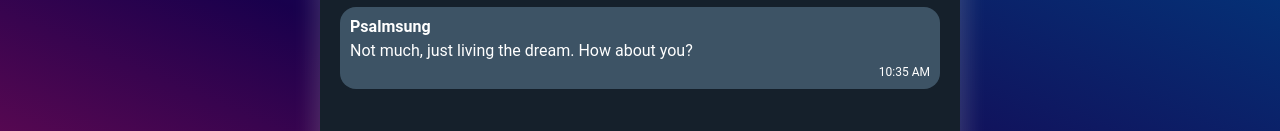
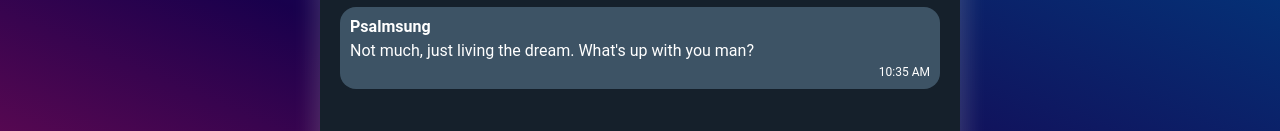
Before and after one commit to Psalmsung/Chat_App, a plain HTML site: page index.html in a window 1280 px wide. Shown: the part 272-403 px from the top of the page. Drawn offline with Linux system fonts and the light colour scheme.

Commit message:
Added more text to the demo

```diff
--- a/index.html
+++ b/index.html
@@ -24,7 +24,7 @@
             </div>
             <div class="message gray-bg">
                 <div class="message-sender">Psalmsung</div>
-                <div class="message-text">Not much, just living the dream. How about you?</div>
+                <div class="message-text">Not much, just living the dream. What's up with you man?</div>
                 <div class="message-timestamp">10:35 AM</div>
             </div>
 
```
